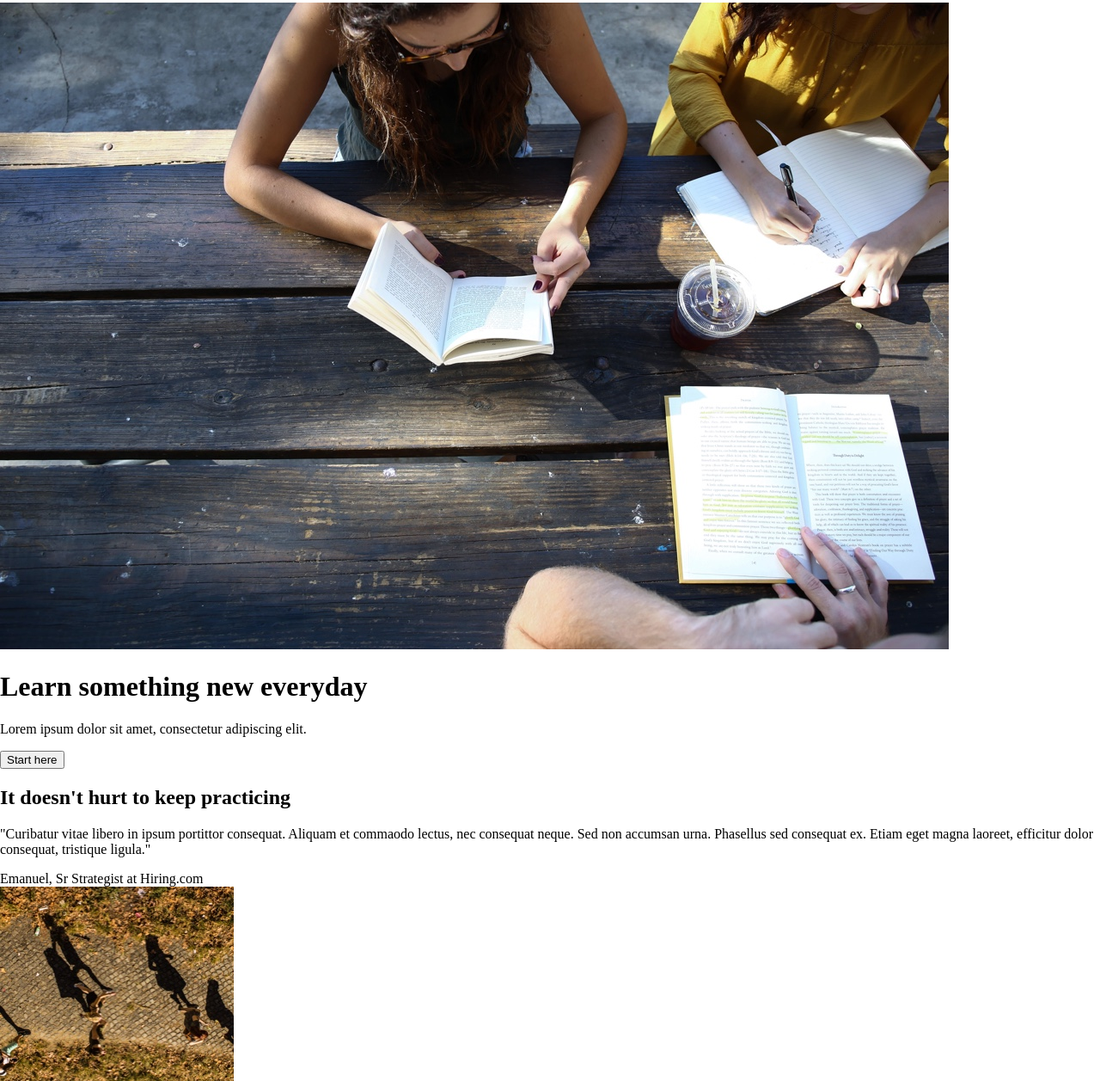
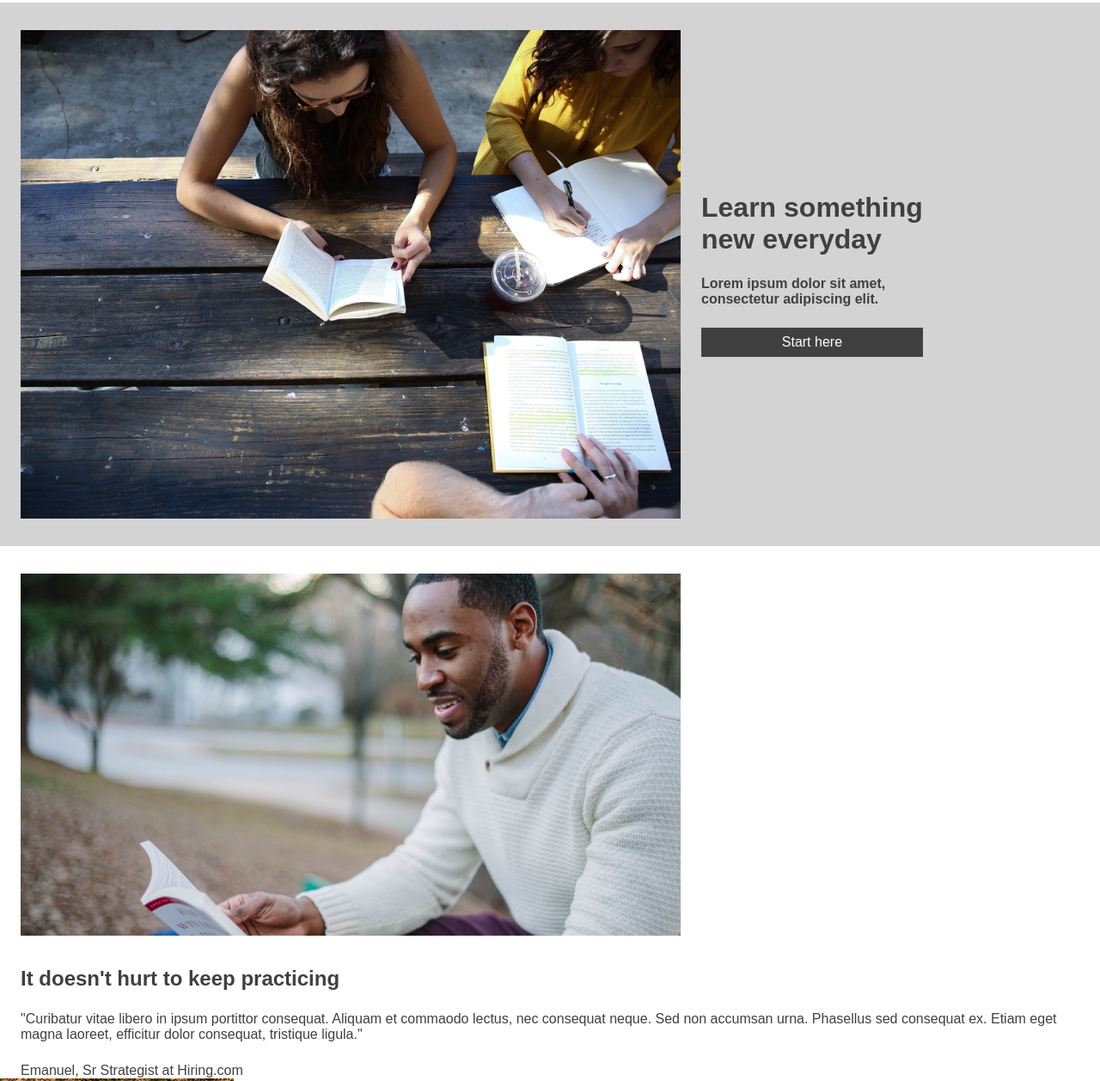
Before and after one commit to georgeabyss/capstone_colmar, a plain HTML site: page index.html in a window 1280 px wide. Shown: the part 61-1318 px from the top of the page at 86% size. Drawn offline with Linux system fonts and the light colour scheme; a web font is replaced by a local one.

Commit message:
styling for first section complete, begin second sec.

```diff
--- a/index.html
+++ b/index.html
@@ -31,15 +31,18 @@
         </nav>
     </div>
     </header>
-    <div id="main-content">
+    <div class="main-content">
   <div id="hero">
-      <img id ="hero" src="./resources/images/banner.jpg">
-      <h1>Learn something new everyday</h1>
-      <p>Lorem ipsum dolor sit amet, consectetur adipiscing elit.</p>
-      <button>Start here</button>
+      <img class="hero-img" src="./resources/images/banner.jpg">
+      <div id="hero-cta">
+      <h1>Learn something<br>new everyday</h1>
+      <p>Lorem ipsum dolor sit amet,<br>consectetur adipiscing elit.</p>
+      <a href="#" id="button">Start here</a>
+      </div>
   </div>
-  <div id ="qoute">
-    <div>
+  <div id="infos">
+    <img class="hero-img" src="./resources/images/information-main.jpg">
+    <div id="quote">
       <h2>It doesn't hurt to keep practicing</h2>
         <p>"Curibatur vitae libero in ipsum portittor consequat. Aliquam et commaodo lectus, nec consequat neque. Sed non accumsan
         urna. Phasellus sed consequat ex. Etiam eget magna laoreet, efficitur dolor consequat, tristique ligula."
--- a/resources/css/style.css
+++ b/resources/css/style.css
@@ -1,6 +1,12 @@
+/* Universal Styles */
+
+@import url('https://fonts.googleapis.com/css2?family=Hind+Vadodara:wght@400;700&display=swap');
+
 body {
     margin: 0;
     padding: 0;
+    font-family: 'Hind Vadodara', sans-serif;
+    color:#404040;
 }
 
 .main-content {
@@ -8,9 +14,16 @@ body {
     top: 64px;
 }
 
-header {
+p {
+    margin-top:24px;
+    margin-bottom:24px;
+}
 
+h1{
+    margin:0;
 }
+
+/* Header */
 
 header .content {
     height: 64px;
@@ -70,3 +83,45 @@ header .mobile {
         justify-content: space-around;
     }
 }
+
+/* Hero */
+
+#hero {
+    width: 100%;
+    display: flex;
+    background-color: lightgrey;
+}
+
+.hero-img {
+    width: 60%;
+    padding: 32px 24px;
+}
+
+#hero-cta {
+
+    justify-content: center;
+    display: flex;
+    flex-direction: column;
+}
+
+#hero-cta p{
+    font-weight: bold;
+}
+
+#button {
+    padding-top: 8px;
+    text-align: center;
+    padding-bottom: 8px;
+    color: white;
+    background-color: #404040;
+    text-decoration: none;
+}
+
+#quote {
+    margin-left: 24px;
+}
+
+#quote h2 {
+    margin-top: 0px;
+    margin-bottom: 24px;
+}
```
